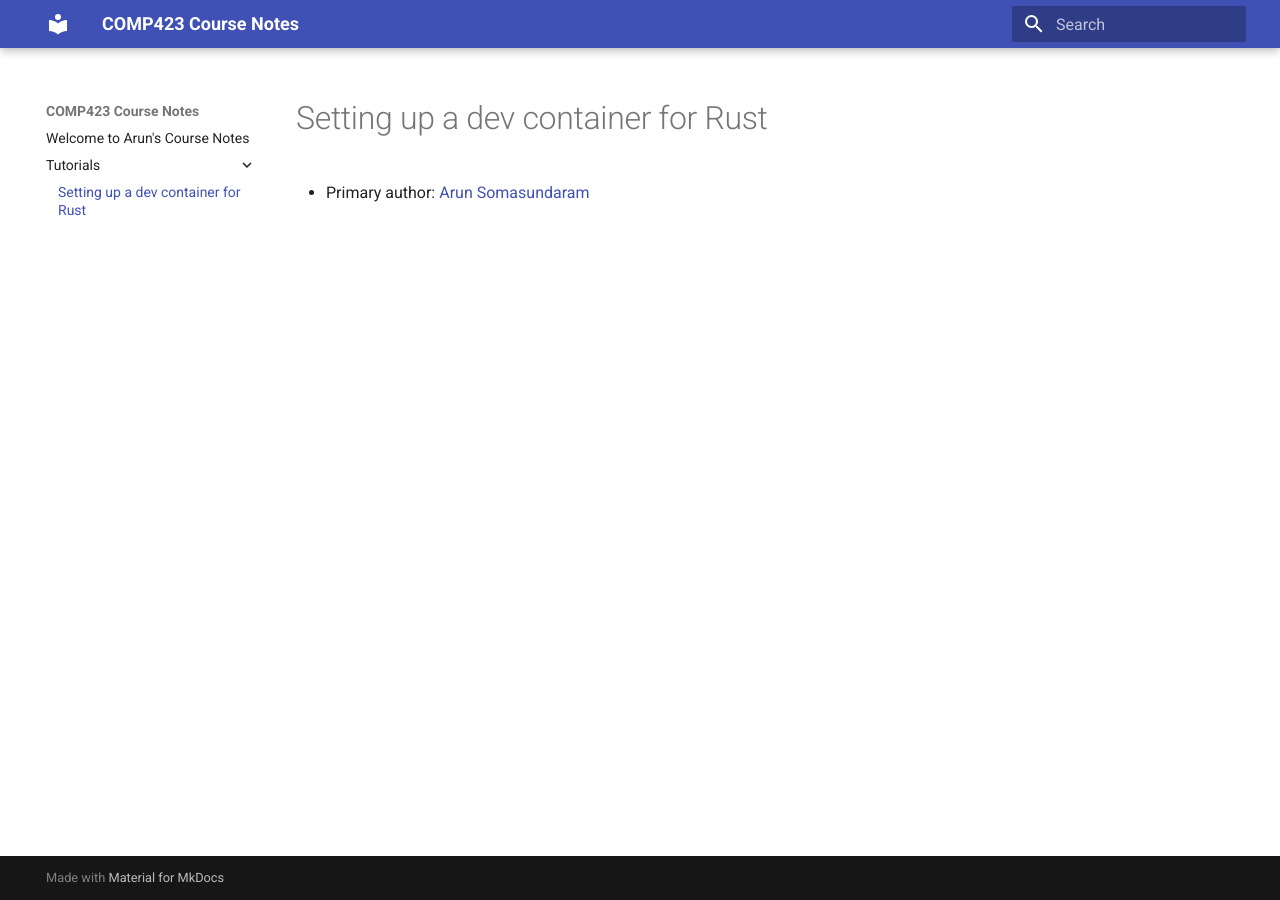
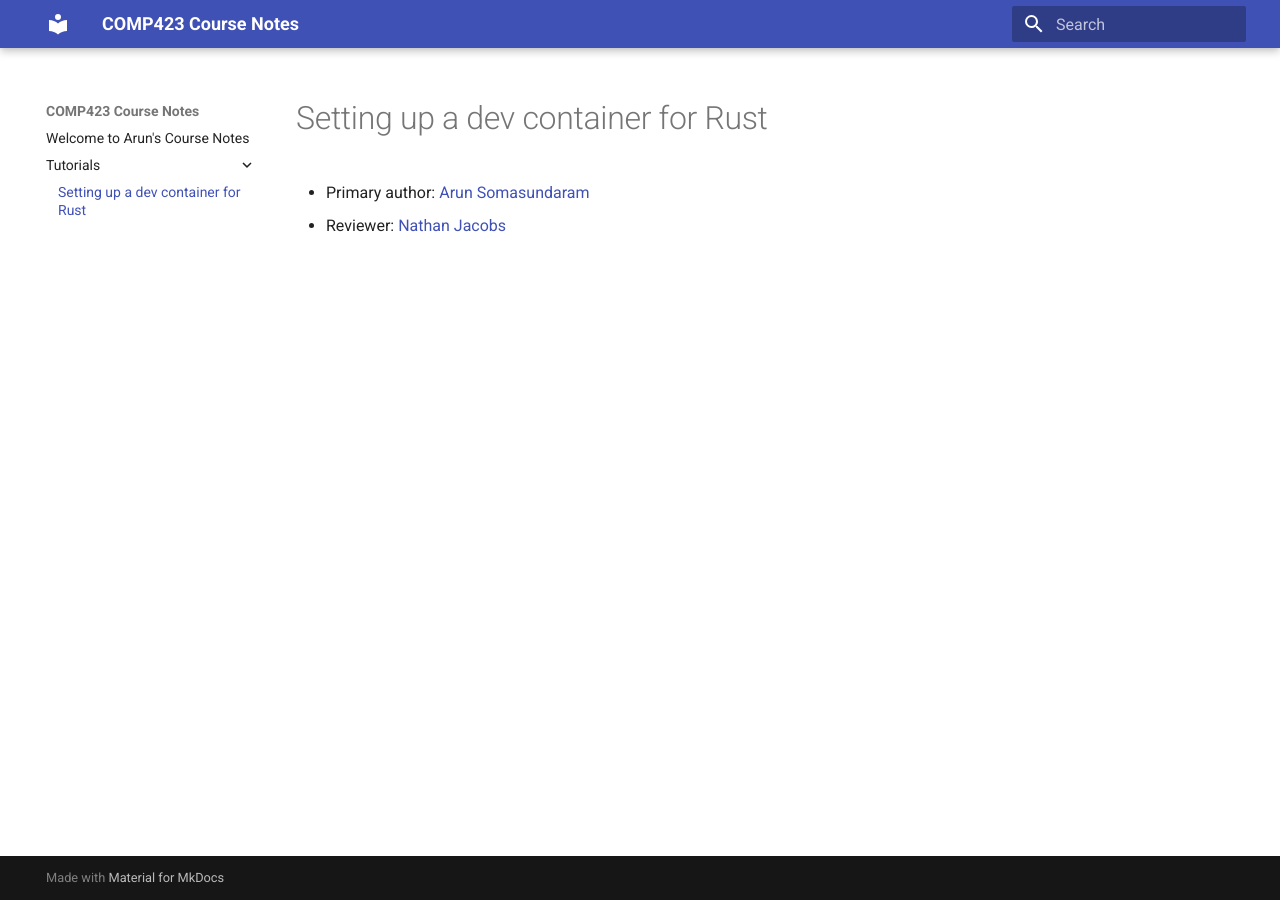
Before and after one commit to asomasu2/comp423-course-notes, an MkDocs documentation site: the page built from docs/tutorials/rust-setup.md, in a window 1280 px wide. Built offline with MkDocs 1.6.1 and Material for MkDocs 9.7.7, drawn with Linux system fonts in a browser that asks for light colours.

Commit message:
Created edits/mt04-setup branch, added my reviewer info to the rust-setup.md file. Also, a bit off topic... but I noticed you were looking kinda good in class today ;)

```diff
--- a/docs/tutorials/rust-setup.md
+++ b/docs/tutorials/rust-setup.md
@@ -1,3 +1,4 @@
 # Setting up a dev container for Rust
 
 * Primary author: [Arun Somasundaram](https://github.com/asomasu2)
+* Reviewer: [Nathan Jacobs](https://github.com/nathjaco1016)
```
